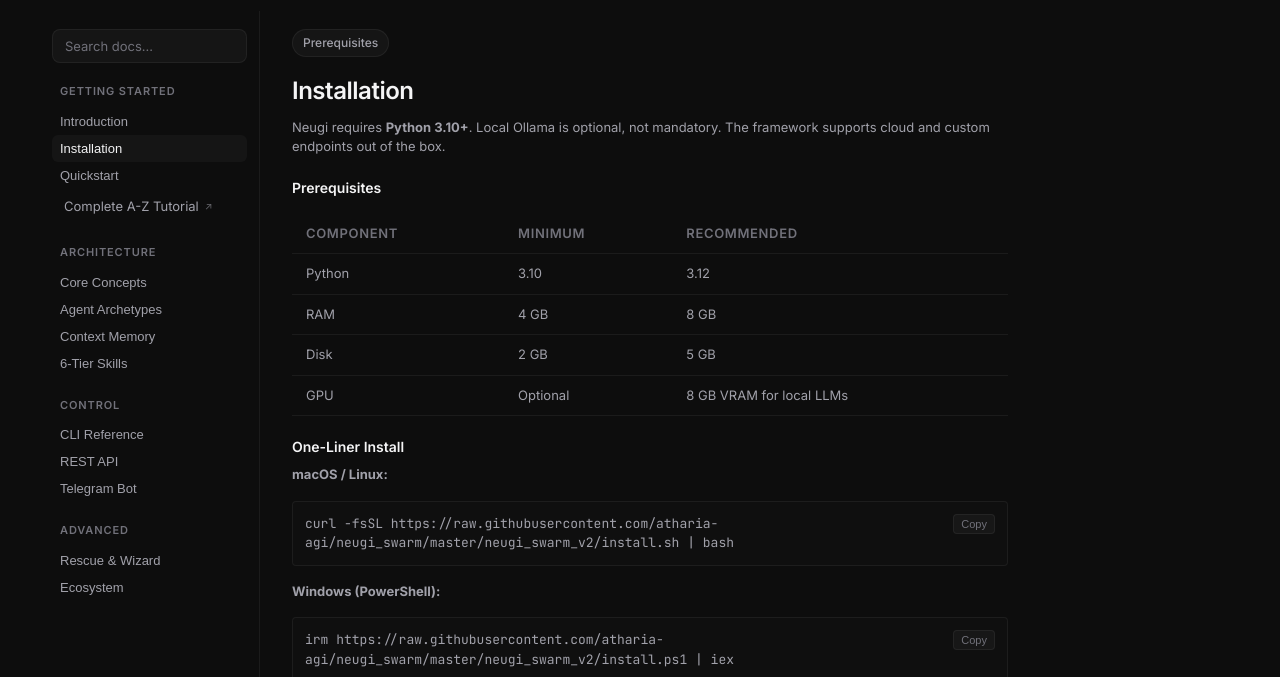
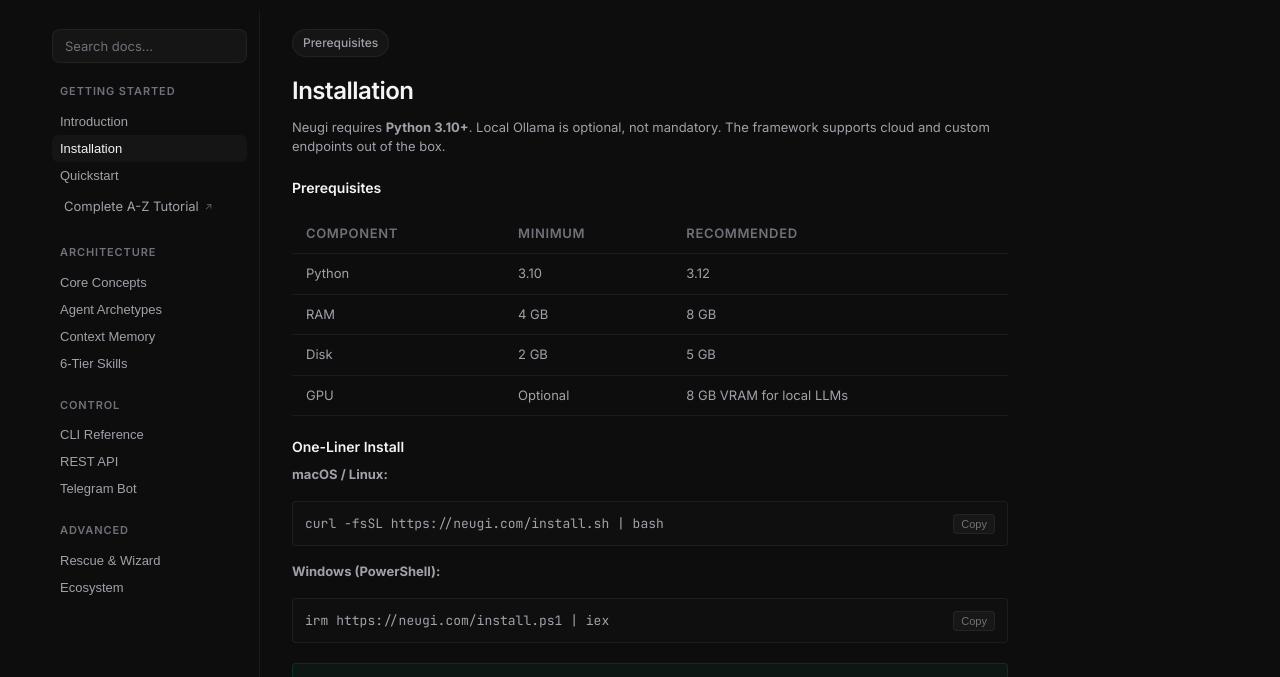
Before and after one commit to atharia-agi/neugi_swarm, a plain HTML site: page docs.html in a window 1280 px wide. Both pictures are taken after a click on the button "Installation". Shown: the part 61-738 px from the top of the page. Drawn offline with Linux system fonts and the light colour scheme.

Commit message:
docs: align installer one-liners with neugi.com canonical URLs

```diff
--- a/docs.html
+++ b/docs.html
@@ -320,13 +320,13 @@
                 <h3>One-Liner Install</h3>
                 <p><strong>macOS / Linux:</strong></p>
                 <div class="cmd-block">
-                    <code>curl -fsSL https://raw.githubusercontent.com/atharia-agi/neugi_swarm/master/neugi_swarm_v2/install.sh | bash</code>
+                    <code>curl -fsSL https://neugi.com/install.sh | bash</code>
                     <button class="copy-btn" onclick="copyCode(this)">Copy</button>
                 </div>
 
                 <p><strong>Windows (PowerShell):</strong></p>
                 <div class="cmd-block">
-                    <code>irm https://raw.githubusercontent.com/atharia-agi/neugi_swarm/master/neugi_swarm_v2/install.ps1 | iex</code>
+                    <code>irm https://neugi.com/install.ps1 | iex</code>
                     <button class="copy-btn" onclick="copyCode(this)">Copy</button>
                 </div>
 
@@ -357,7 +357,7 @@ pip install -e "neugi_swarm_v2[dev]"</code>
 
                 <h3>Step 1: Install (One-Liner)</h3>
                 <div class="cmd-block">
-                    <code>irm https://raw.githubusercontent.com/atharia-agi/neugi_swarm/master/neugi_swarm_v2/install.ps1 | iex</code>
+                    <code>irm https://neugi.com/install.ps1 | iex</code>
                     <button class="copy-btn" onclick="copyCode(this)">Copy</button>
                 </div>
 
```
